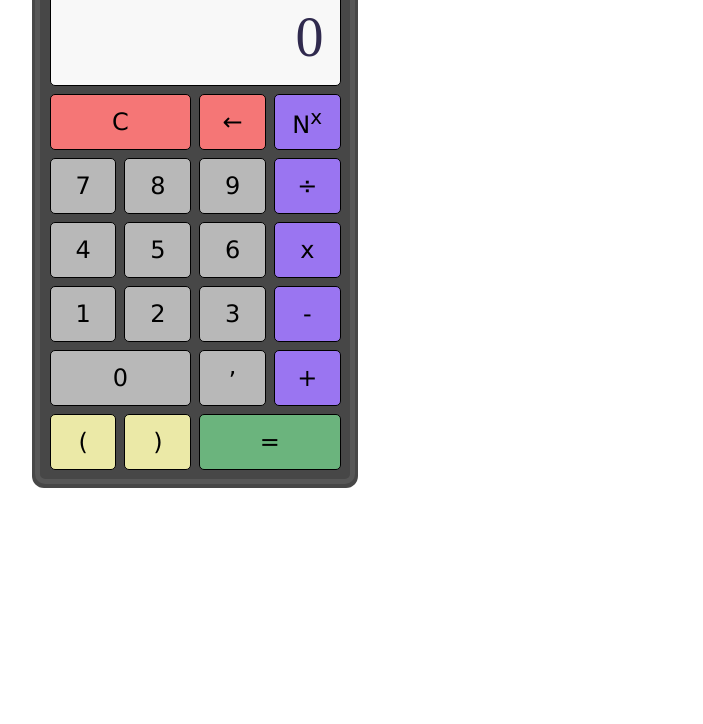
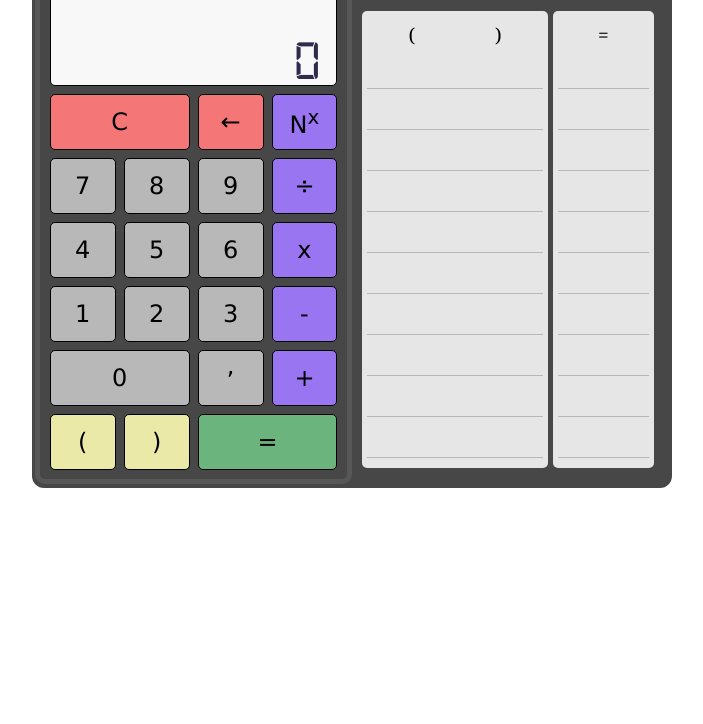
Before and after one commit to GlauberCarlos/CalculadoraCientifica, a plain HTML site: page index.html in a window 1280 px wide. Shown: the part 76-800 px from the top of the page, without its empty margins (8-711 px from the left). Drawn offline with Linux system fonts and the light colour scheme.

Commit message:
feat: add fonts and historic

```diff
--- a/index.html
+++ b/index.html
@@ -34,6 +34,39 @@
             <button class="btnOp" data-value="=" id="result">=</button>
          </div>
       </div>
+      <div class="historic">
+         <div id="hist-title">
+            History
+         </div>
+         <div id="historic-numbers">
+            <div id="historic-sentence">
+               (&nbsp;&nbsp;&nbsp;&nbsp;&nbsp;&nbsp;&nbsp;&nbsp;&nbsp;&nbsp;&nbsp;&nbsp;&nbsp;&nbsp;&nbsp;&nbsp;)
+               <div class="hist-sent"></div>
+               <div class="hist-sent"></div>
+               <div class="hist-sent"></div>
+               <div class="hist-sent"></div>
+               <div class="hist-sent"></div>
+               <div class="hist-sent"></div>
+               <div class="hist-sent"></div>
+               <div class="hist-sent"></div>
+               <div class="hist-sent"></div>
+               <div class="hist-sent"></div>
+            </div>
+            <div id="historic-result">
+               =
+               <div class="hist-res"></div>
+               <div class="hist-res"></div>
+               <div class="hist-res"></div>
+               <div class="hist-res"></div>
+               <div class="hist-res"></div>
+               <div class="hist-res"></div>
+               <div class="hist-res"></div>
+               <div class="hist-res"></div>
+               <div class="hist-res"></div>
+               <div class="hist-res"></div>
+            </div>
+         </div>
+      </div>
    </section>
    <script src="script.js"></script>
 </body>
--- a/script.js
+++ b/script.js
@@ -1,4 +1,4 @@
-// fazer
+// fazer historico
 
 let sentence = "";
 let stack = [];
@@ -8,6 +8,12 @@ let buttons = document.querySelectorAll(".btn");
 let operators = document.querySelectorAll(".btnOp");
 let backspace = document.querySelector(".btnBack");
 let reset = document.getElementById("reset").addEventListener("click", clearScreen);
+
+let history = [];
+let histAS
+let histAR
+let histSent = document.querySelectorAll(".hist-sent");
+let histRes = document.querySelectorAll(".hist-res");
 
 const peso = {
    "+":1,
@@ -51,9 +57,9 @@ buttons.forEach(btn => {
          activeResult = false;
       }else if (value == "."){
          activeResult = false;
-         sentence = screen.textContent;
+         sentence = screen.textContent.replace(/x/g,"*").replace(/÷/g,"/");
          sentence += value;
-         screen.textContent = sentence;
+         screen.textContent = sentence.replace(/\*/g,"x").replace(/\//g,"÷");
       }else{
          sentence += value;
          screen.textContent = sentence.replace(/\*/g,"x").replace(/\//g,"÷");
@@ -93,10 +99,6 @@ function clearScreen (){
    fontSize(screen.textContent.length)
 };
 
-//teste manual
-// sentence = "(3+2"
-// btnEqual ()
-
 function btnEqual (){
    stack = []
    let tokens = manualTokenizer(sentence); // simulacao - criar um array com cada item
@@ -115,9 +117,6 @@ function btnEqual (){
    }
    calcular(rpn);
 };
-
-// let expr = "(8-2)";
-// manualTokenizer(expr)
 
 function manualTokenizer(expr) { //cria o array
    let tokenList = [];
@@ -268,12 +267,11 @@ function shuntingYard(tokens) { //coloca o array em ordem polonesa
 }
 
 function calcular(rpn) { // faz a conta depois de ordenar
-   // rpn.unshift("0")
    console.log("rpn " + rpn)
    rpn.forEach(token => {
       if(!isNaN(token)) { //se for número
-         stack.push(Number(token));      }
-      else {
+         stack.push(Number(token));
+      }else {
          let b = stack.pop();
          let a = stack.pop();
 
@@ -287,10 +285,37 @@ function calcular(rpn) { // faz a conta depois de ordenar
       }
    });
 
-   screen.textContent = stack[0];
-   sentence = stack[0];
+   histAS = screen.textContent; // para ir pro histórico
+   histAR = Math.round(stack[0] * 10000) / 10000; // math round para cortar o monte de decimais
+
+   screen.textContent = Math.round(stack[0] * 10000) / 10000;
+   sentence = Math.round(stack[0] * 10000) / 10000;
    console.log(sentence);
    activeResult = true;
-   fontSize(screen.textContent.length)
-   return stack[0];
+   fontSize(screen.textContent.length);
+   putHistory();
+
+   return Math.round(stack[0] * 10000) / 10000;
+   // return stack[0];
 }
+
+function putHistory () {
+   if (history.length > 9) history.pop();
+   history.unshift({histAS, histAR})
+   console.log(history)
+
+   histSent.forEach((el, i) => {
+      if (history[i]){
+         el.textContent = history[i].histAS;
+      } else {
+         el.textContent = ""
+      }
+   })
+   histRes.forEach((el, i) => {
+      if (history[i]){
+         el.textContent = history[i].histAR;
+      } else {
+         el.textContent = ""
+      }
+   })
+}
--- a/style.css
+++ b/style.css
@@ -1,16 +1,37 @@
+@font-face {
+   font-family: "Digital";
+   src: url(fonts/digital-7.ttf);
+}
+@font-face {
+   font-family: "Digital-i";
+   src: url(fonts/digital-7-i.ttf);
+}
 
 .calc-border {
+   box-sizing: border-box;
+   display: flex;
    margin: 2rem;
-   width: 20rem;
+   width: 40rem;
    background-color: #474747;
    padding: 0.2rem;
    border-radius: 12px;
 }
 
 .calc-body {
+   box-sizing: border-box;
    padding: 0.6rem;
+   width: 50%;
    border: #575757 5px solid;
    border-radius: 10px;
+}
+
+.historic {
+   display: flex;
+   flex-direction: column;
+   justify-content: space-between;
+   box-sizing: border-box;
+   width: 50%;
+   margin-bottom: 1rem;
 }
 
 .screen {
@@ -24,6 +45,8 @@
    text-align: end;
    align-content: end;
    padding: 1rem;
+
+   font-family: Digital, sans-serif;
 
    word-wrap: break-word;
    font-size: 3.5rem;
@@ -90,3 +113,47 @@ button {
    display: flex;
    justify-content: center;
 }
+
+#hist-title {
+   text-align: center;
+   color: #e6e6e6;
+   font-family: Digital, sans-serif;
+   font-size: 2rem;
+   margin: 0.5rem 0 0;
+}
+
+#historic-numbers {
+   display: flex;
+}
+
+#historic-sentence,
+#historic-result {
+   box-sizing: border-box;
+   border-radius: 5px;
+   background-color: #e6e6e6;
+   display: flex;
+   flex-direction: column;
+   justify-content: space-between;
+   text-align: center;
+   padding: 10px 5px;
+
+   font-family: Georgia, serif;
+   font-size: 1.2rem;
+}
+
+#historic-sentence {
+   width: 65%;
+   margin: 5px 0 0 10px;
+}
+
+#historic-result {
+   width: 35%;
+   margin: 5px 15px 0 5px;
+}
+
+.hist-sent, .hist-res {
+   height: 2.5rem;
+   align-content: center;
+   border-bottom:#b8b8b8 1px solid;
+   font-family: Digital-i, sans-serif;
+}
```
Also changed, not shown: fonts/digital-7-i.ttf (added), fonts/digital-7.ttf (added).
